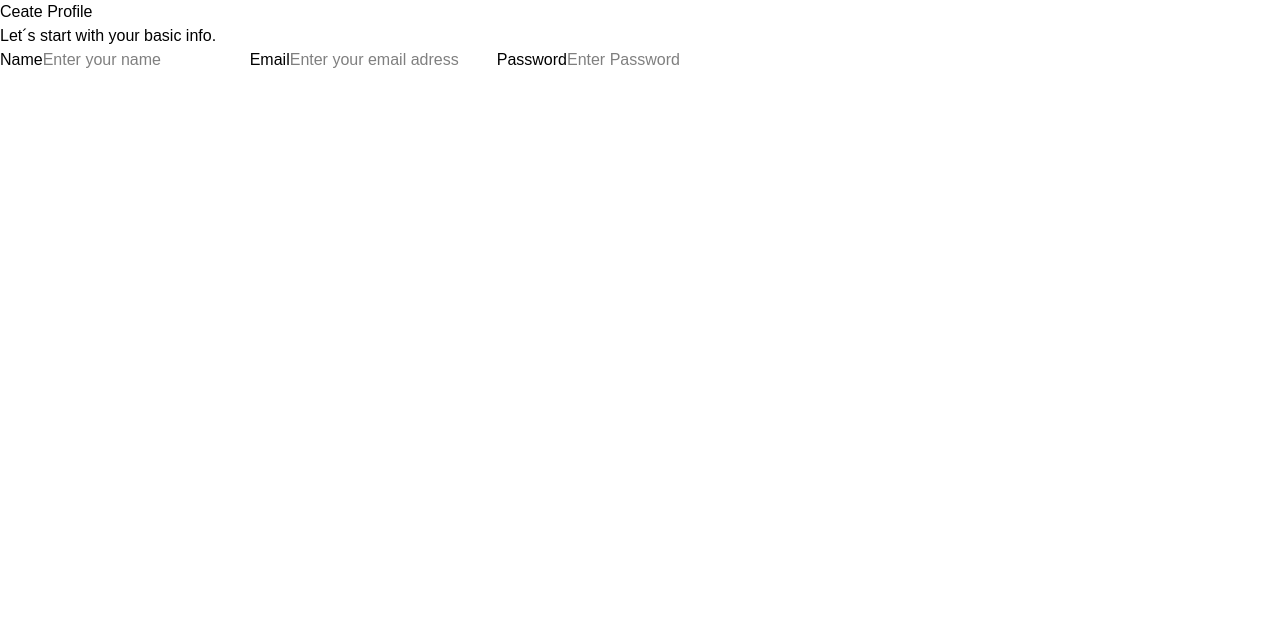
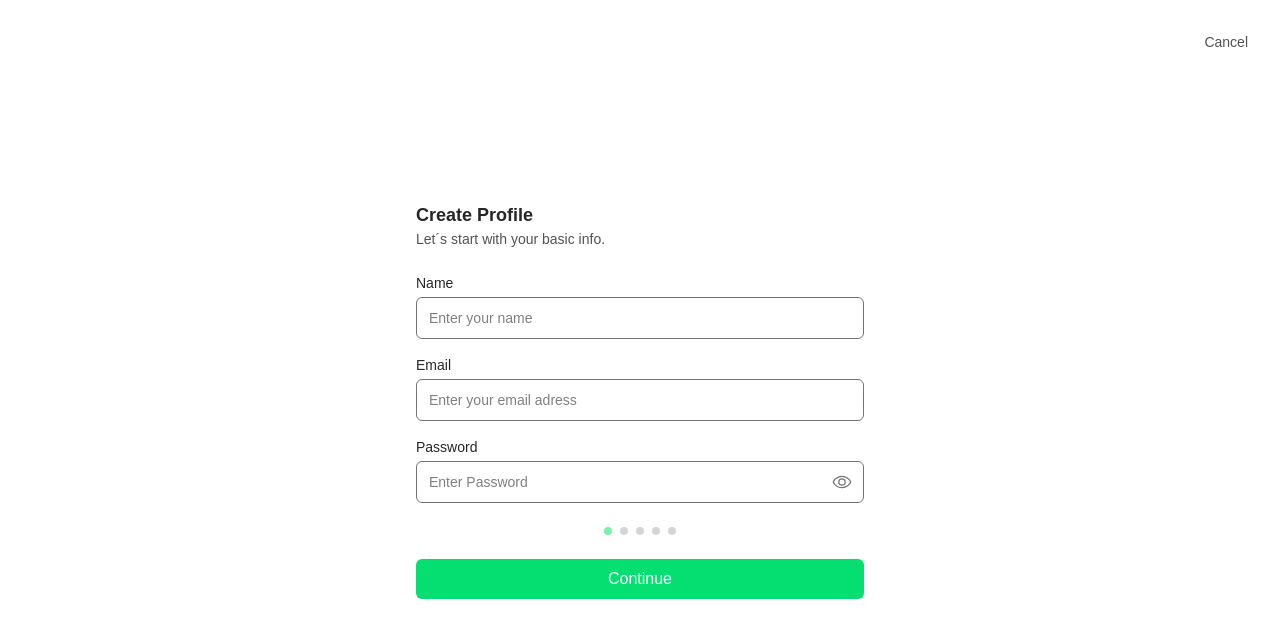
Before and after one commit to andreiagaspar1/app-nutrio, a React (Vite) app: page / in a window 1280 px wide. Shown: the top 638 px of the page. Built offline with nearby package versions, Linux system fonts and the light colour scheme.

Commit message:
Register Step 1 - Layout configurado

```diff
--- a/package.json
+++ b/package.json
@@ -10,6 +10,7 @@
     "preview": "vite preview"
   },
   "dependencies": {
+    "@phosphor-icons/react": "^2.1.7",
     "@tailwindcss/vite": "^4.1.4",
     "firebase": "^11.6.1",
     "react": "^19.0.0",
--- a/src/App.tsx
+++ b/src/App.tsx
@@ -1,5 +1,5 @@
 import React from 'react';
-import { Register } from './pages/register/register';
+import { Register } from './pages/register/Register';
 
 export const App = () => {
 	return (
--- a/src/pages/register/Step1BasicInfo.tsx
+++ b/src/pages/register/Step1BasicInfo.tsx
@@ -1,4 +1,5 @@
 import React, { useState } from 'react';
+import { Eye, EyeSlash } from '@phosphor-icons/react';
 
 export const Step1BasicInfo = () => {
 	const [formData, setFormData] = useState({
@@ -12,25 +13,78 @@ export const Step1BasicInfo = () => {
 		setFormData({ ...formData, [name]: value });
     };
 
+    const [showPassword, setShowPassword] = useState(false);
+
+    const togglePasswordVisibility = () => {
+			setShowPassword(prev => !prev);
+		};
+
 	return (
+		<div className='min-w-[280px] px-4 flex flex-col items-center justify-center min-h-screen relative'>
+			<button type='button' className='text-neutral-600 text-sm cursor-pointer absolute top-6 right-6 sm:top-8 sm:right-8'>
+				Cancel
+			</button>
+			<div className='w-full max-w-[280px] sm:max-w-md space-y-6 text-left'>
 				<div>
-			<h2>Ceate Profile</h2>
-			<p>Let´s start with your basic info.</p>
+					<h2 className='text-neutral-800 text-lg font-semibold'>Create Profile</h2>
+					<p className='text-neutral-600 text-sm'>Let´s start with your basic info.</p>
+				</div>
 
-			<form>
-				<label>
+				<form className='space-y-4'>
+					<label htmlFor='name' className='block text-sm font-medium text-neutral-800 text-left mb-1'>
 						Name
-					<input type='text' name='name' placeholder='Enter your name' value={formData.name} onChange={handleChange} />
 					</label>
-				<label>
+					<input
+						className='mt-1 block w-full px-3 py-2 border border-neutral-500 rounded-md focus:outline-none focus:border-green-400 placeholder:text-sm'
+						type='text'
+						name='name'
+						placeholder='Enter your name'
+						value={formData.name}
+                        onChange={handleChange}
+                        required
+					/>
+					<label htmlFor='email' className='block text-sm font-medium text-neutral-800 text-left mb-1'>
 						Email
-					<input type='email' name='email' placeholder='Enter your email adress' value={formData.email} onChange={handleChange} />
 					</label>
-                <label>
+					<input
+						className='mt-1 block w-full px-3 py-2 border border-neutral-500 rounded-md focus:outline-none focus:border-green-400 placeholder:text-sm'
+						type='email'
+						name='email'
+						placeholder='Enter your email adress'
+						value={formData.email}
+                        onChange={handleChange}
+                        required
+					/>
+					<label htmlFor='password' className='block text-sm font-medium text-neutral-800 text-left mb-1'>
 						Password
-					<input type='password' name='password' placeholder='Enter Password' value={formData.password} onChange={handleChange} />
 					</label>
+					<div className='relative'>
+						<input
+							className='mt-1 block w-full px-3 py-2 border border-neutral-500 rounded-md focus:outline-none focus:border-green-400 placeholder:text-sm pr-10'
+							type={showPassword ? 'text' : 'password'}
+							name='password'
+							placeholder='Enter Password'
+							value={formData.password}
+                            onChange={handleChange}
+                            required
+						/>
+                        <button type='button' className='absolute top-1/2 right-3 -translate-y-1/2 text-neutral-500' onClick={togglePasswordVisibility}>
+							{showPassword ? <EyeSlash size={20} /> : <Eye size={20} />}
+						</button>
+					</div>
 				</form>
+
+				<div className='flex justify-center gap-2'>
+					<span className='w-2 h-2 rounded-full bg-green-300'></span> {/* Active */}
+					<span className='w-2 h-2 rounded-full bg-neutral-300'></span>
+					<span className='w-2 h-2 rounded-full bg-neutral-300'></span>
+					<span className='w-2 h-2 rounded-full bg-neutral-300'></span>
+					<span className='w-2 h-2 rounded-full bg-neutral-300'></span>
+				</div>
+				<button className='w-full py-2 px-4 bg-green-400 text-white rounded-md hover:bg-green-600 transition-colors cursor-pointer' type='submit'>
+					Continue
+				</button>
+			</div>
 		</div>
 	);
 };
```
Also changed, not shown: 1 other file (tests, documents, lock files or other folders). Lines whose indentation alone changed are shown as unchanged.
